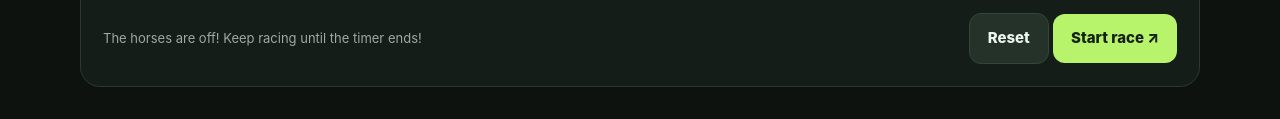
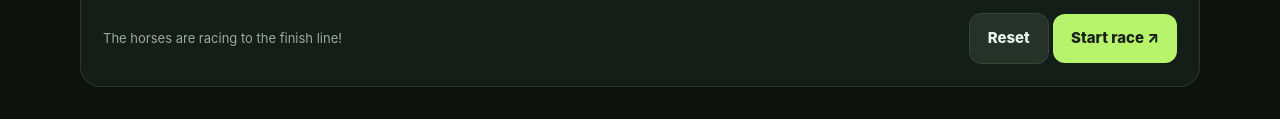
Before and after one commit to Uwakinkanalang/barracks-web-games, a plain HTML site: page index.html in a window 1280 px wide. Both pictures are taken after a click on the button "Start race ↗". Shown: the part 1837-1956 px from the top of the page. Drawn offline with Linux system fonts and the light colour scheme.

Commit message:
Synchronize horse finish line with exact race timer end

```diff
--- a/index.html
+++ b/index.html
@@ -88,9 +88,9 @@ const defaults=['Alice','Bob','Charlie','Diana'], emojis=['🐎','🐴','🐎','
 defaults.forEach((n,i)=>{const field=document.createElement('div');field.className='field';field.innerHTML=`<label>LANE 0${i+1}</label><input maxlength="16" aria-label="Horse ${i+1} name">`;field.querySelector('input').value=n;$('horseFields').append(field);const lane=document.createElement('div');lane.className='lane';const label=document.createElement('span');label.className='lane-name';const horse=document.createElement('span');horse.className='horse-runner';horse.textContent=emojis[i];lane.append(label,horse);$('lanes').append(lane);racers.push({label,horse,x:2,speed:0,done:false})});
 function resetRace(){racing=false;stopTimer('race');cancelAnimationFrame(raceFrame);$('raceTimer').textContent='01:00';racers.forEach((r,i)=>{r.x=2;r.laps=0;r.horse.style.left='2%';r.label.style.left='2%';r.label.textContent=$('horseFields').children[i].querySelector('input').value.trim()||defaults[i]});$('raceStatus').textContent='READY';$('raceMessage').innerHTML='Set your names and <b>start the race!</b>';$('startRace').disabled=false}
 $('resetRace').onclick=resetRace;
-let raceFrame=0,raceStart=0,racing=false;
-$('startRace').onclick=()=>{if(racing)return;racing=true;$('startRace').disabled=true;$('raceStatus').textContent='RACING';$('raceMessage').textContent='The horses are off! Keep racing until the timer ends!';$('raceTimer').textContent='—';racers.forEach(r=>{r.x=2;r.laps=0;r.speed=87/(Math.max(5,Math.min(3600,parseInt($('raceDuration').value,10)||60))*60)*(0.85+Math.random()*0.3);r.horse.style.left='2%';r.label.style.left='2%'});raceStart=performance.now();startTimer('race','raceDuration','raceTimer',()=>{racing=false;cancelAnimationFrame(raceFrame);const leader=[...racers].sort((a,b)=>(b.laps-a.laps)||(b.x-a.x))[0];const elapsed=((performance.now()-raceStart)/1000).toFixed(1);data.races++;const name=leader.label.textContent;addScore(name,'Timed horse race win',Math.max(1,Math.round(1000+leader.laps*100+leader.x)));$('raceStatus').textContent='TIME UP';$('raceMessage').innerHTML=`⏱️ Time's up! 🏆 <b>${escapeHTML(name)}</b> wins with ${leader.laps} lap(s) completed!`;$('startRace').disabled=false;toast(name+' wins the timed race!')});cancelAnimationFrame(raceFrame);function step(){if(!racing)return;racers.forEach(r=>{r.x+=r.speed*(.65+Math.random()*.7);if(r.x>=89){r.x=2;r.laps++}r.horse.style.left=r.x+'%';r.label.style.left=r.x+'%'});raceFrame=requestAnimationFrame(step)}raceFrame=requestAnimationFrame(step)};
-function escapeHTML(s){return s.replace(/[&<>"']/g,c=>({'&':'&amp;','<':'&lt;','>':'&gt;','"':'&quot;',"'":'&#39;'}[c]))}
+let raceFrame=0,raceStart=0,racing=false,raceDurationMs=60000;
+function finishTimedRace(){if(!racing)return;racing=false;cancelAnimationFrame(raceFrame);racers.forEach(r=>{r.x=89;r.horse.style.left='89%';r.label.style.left='89%'});stopTimer('race');const winner=racers[Math.floor(Math.random()*racers.length)];const name=winner.label.textContent;data.races++;addScore(name,'Timed horse race win',1000);$('raceTimer').textContent='00:00';$('raceStatus').textContent='FINISHED';$('raceMessage').innerHTML='🏁 Time! Photo finish — 🏆 <b>'+escapeHTML(name)+'</b> wins!';$('startRace').disabled=false;toast(name+' wins the photo finish!')}
+$('startRace').onclick=()=>{if(racing)return;racing=true;$('startRace').disabled=true;$('raceStatus').textContent='RACING';$('raceMessage').textContent='The horses are racing to the finish line!';raceDurationMs=Math.max(5,Math.min(3600,parseInt($('raceDuration').value,10)||60))*1000;$('raceDuration').value=raceDurationMs/1000;$('raceTimer').textContent='';racers.forEach(r=>{r.x=2;r.laps=0;r.curve=0.94+Math.random()*0.12;r.horse.style.left='2%';r.label.style.left='2%'});raceStart=performance.now();function step(now){if(!racing)return;const elapsed=Math.max(0,now-raceStart);const progress=Math.min(1,elapsed/raceDurationMs);const remaining=Math.max(0,Math.ceil((raceDurationMs-elapsed)/1000));$('raceTimer').textContent=String(Math.floor(remaining/60)).padStart(2,'0')+':'+String(remaining%60).padStart(2,'0');racers.forEach(r=>{const eased=Math.pow(progress,r.curve);r.x=2+87*eased;r.horse.style.left=r.x+'%';r.label.style.left=r.x+'%'});if(elapsed>=raceDurationMs){finishTimedRace();return}raceFrame=requestAnimationFrame(step)}cancelAnimationFrame(raceFrame);raceFrame=requestAnimationFrame(step)};function escapeHTML(s){return s.replace(/[&<>"']/g,c=>({'&':'&amp;','<':'&lt;','>':'&gt;','"':'&quot;',"'":'&#39;'}[c]))}
 /* Reaction test */
 let reactionState='idle',reactionTimer=0,goAt=0,best=Infinity,reactionActive=false;
 $('reactionPad').onclick=()=>{const pad=$('reactionPad');if(reactionState==='idle'||reactionState==='done'){reactionState='wait';if(!reactionActive){reactionActive=true;startTimer('reaction','reactionDuration','reactionTimer',()=>{reactionActive=false;clearTimeout(reactionTimer);reactionState='done';pad.className='reaction-pad';pad.textContent='Time is up — play again';$('reactionInfo').textContent='Time is up. Press the panel to start again.'})}pad.className='reaction-pad wait';pad.textContent='Wait for green…';$('reactionInfo').textContent='Stay ready. Don’t click too early!';reactionTimer=setTimeout(()=>{reactionState='go';goAt=performance.now();pad.className='reaction-pad go';pad.textContent='CLICK NOW!'},1200+Math.random()*2800)}else if(reactionState==='wait'){clearTimeout(reactionTimer);reactionState='done';pad.className='reaction-pad';pad.textContent='Too soon! Try again';$('reactionInfo').textContent='You clicked before green. Press the panel to retry.'}else if(reactionState==='go'){const ms=Math.round(performance.now()-goAt);reactionState='done';pad.className='reaction-pad';pad.textContent=ms+' ms — Play again';$('reactionInfo').textContent=ms<250?'Lightning fast!':ms<400?'Nice reaction!':'Good try — can you go faster?';if(ms<best){best=ms;$('reactionBest').textContent=ms+' ms'}addScore('Player','Reaction test',Math.max(1,1000-ms));toast('Reaction time: '+ms+' ms')}};
```
